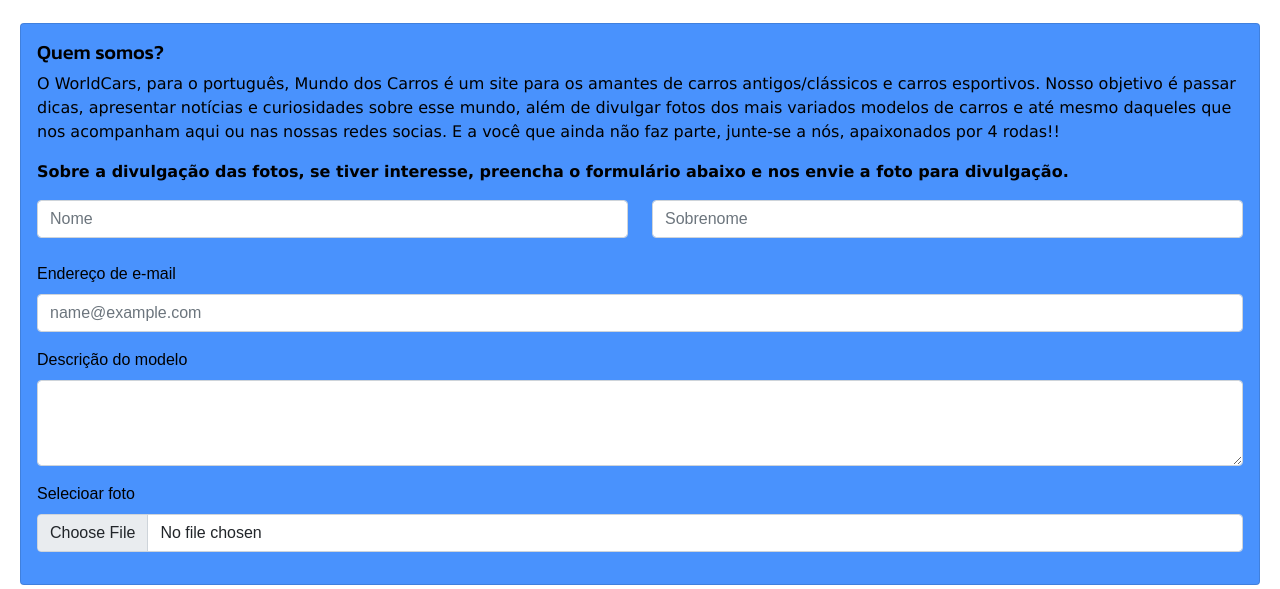
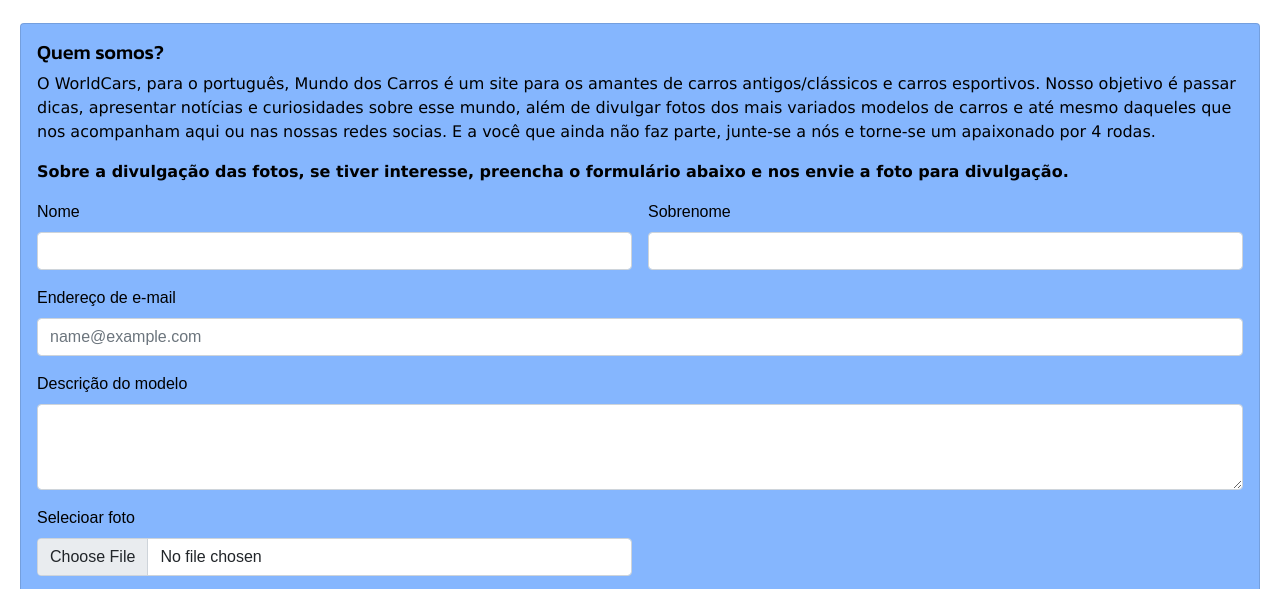
Before and after one commit to jairopedr/atividade04WEB, a plain HTML site: page Sobre.html in a window 1280 px wide. Shown: the part 57-646 px from the top of the page. Drawn offline with nearby package versions, Linux system fonts and the light colour scheme.

Commit message:
Add files via upload
commit 2

```diff
--- a/Sobre.html
+++ b/Sobre.html
@@ -56,35 +56,39 @@
         <div class="bg-white p-2 text-black bg-opacity-25">
             <div class="row row-cols-1 row-cols-md-1 g-4 clo-11 m-auto">
                 <div class="col">
-                    <div class="card h-100 bg-primary bg-opacity-75">
+                    <div class="card h-100 bg-primary bg-opacity-50">
                         <div class="card-body " style="font-family: Arial, Helvetica, sans-serif">
                             <h5 class="card-title"> Quem somos?</h5>
                             <p class="card-text"> O WorldCars, para o português, Mundo dos Carros é um site para os amantes de carros antigos/clássicos e carros esportivos.
                                 Nosso objetivo é passar dicas, apresentar notícias e curiosidades sobre esse mundo, além de divulgar fotos dos mais variados modelos de carros e até mesmo daqueles que nos acompanham aqui ou nas nossas redes socias.
-                                E a você que ainda não faz parte, junte-se a nós, apaixonados por 4 rodas!!
+                                E a você que ainda não faz parte, junte-se a nós e torne-se um apaixonado por 4 rodas.
                                 <br><p><b> Sobre a divulgação das fotos, se tiver interesse, preencha o formulário abaixo e nos envie a foto para divulgação.</b>
                             </p></p>
-                            <div class="row">
-                                <div class="col">
-                                    <input type="text" class="form-control" placeholder="Nome" aria-label="Nome">
+                            <form class="row g-3">
+                                <div class="col-md-6">
+                                    <label for="inputNome" class="form-label">Nome</label>
+                                    <input type="nome" class="form-control" id="inputNome">
                                 </div>
-                                <div class="col">
-                                    <input type="text" class="form-control" placeholder="Sobrenome" aria-label="Sobrenome">
+                                <div class="col-md-6">
+                                    <label for="inputSobrenome" class="form-label">Sobrenome</label>
+                                    <input type="nome" class="form-control" id="inputSobrenome">
                                 </div>
-                            </div><br>
-                            <div class="mb-3">
+                                <div class="col-12">
                                     <label for="exampleFormControlInput1" class="form-label">Endereço de e-mail</label>
                                     <input type="email" class="form-control" id="exampleFormControlInput1" placeholder="name@example.com">
                                 </div>
-                            <div class="mb-3">
+                                <div class="col-12">
                                     <label for="exampleFormControlTextarea1" class="form-label">Descrição do modelo</label>
                                     <textarea class="form-control" id="exampleFormControlTextarea1" rows="3"></textarea>
                                 </div>
-                            <div class="mb-3">
+                                <div class="col-md-6">
                                     <label for="formFile" class="form-label">Selecioar foto</label>
                                     <input class="form-control" type="file" id="formFile">
-
                                 </div>
+                                <div class="col-12">
+                                    <button type="submit" class="btn btn-primary">Enviar</button>
+                                </div>
+                            </form>
                         </div>
                     </div>
                 </div>
@@ -116,8 +120,5 @@
                  &copy 2022 Copyright: Jairo Pedro</a>
             </div>
         </footer>
-
-
-
     </body>
 </html>
```
Lines whose indentation alone changed are shown as unchanged.
